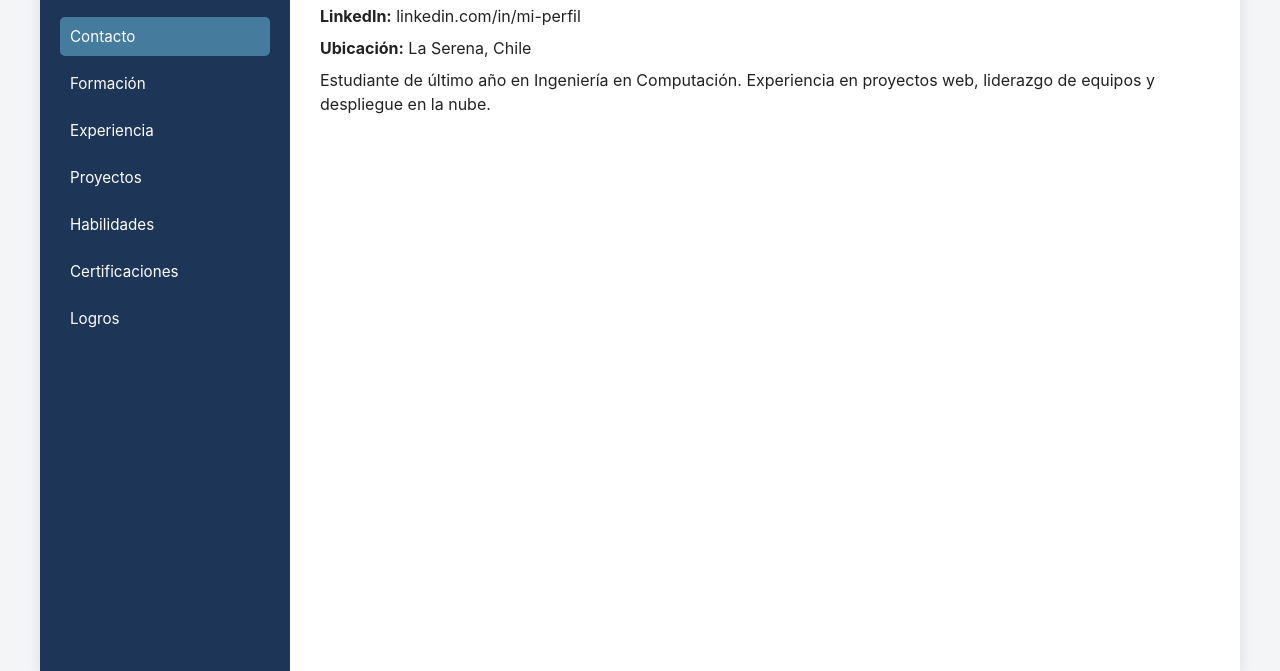
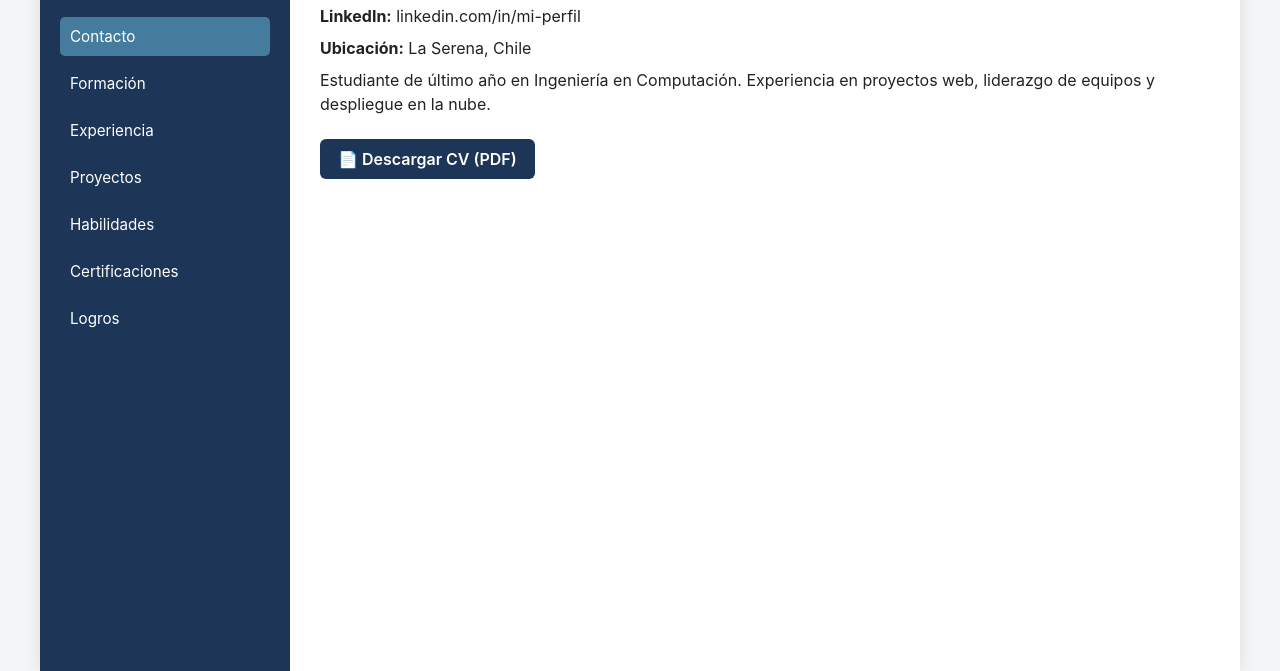
Before and after one commit to Sady-Guzman/CV_web, a plain HTML site: page index.html in a window 1280 px wide. Shown: the part 129-800 px from the top of the page. Drawn offline with Linux system fonts and the light colour scheme.

Commit message:
agrega btn descargar cv

```diff
--- a/script.js
+++ b/script.js
@@ -38,6 +38,7 @@ const texts = {
       <p><strong>LinkedIn:</strong> linkedin.com/in/mi-perfil</p>
       <p><strong>Ubicación:</strong> La Serena, Chile</p>
       <p>Estudiante de último año en Ingeniería en Computación. Experiencia en proyectos web, liderazgo de equipos y despliegue en la nube.</p>
+      <a href="assets/SadyGuzman_CV_2025_esp.pdf" target="_blank" class="cv-button">📄 Descargar CV (PDF)</a>
     `,
     formacion: `
       <h2>Formación</h2>
@@ -101,6 +102,7 @@ const texts = {
       <p><strong>LinkedIn:</strong> linkedin.com/in/my-profile</p>
       <p><strong>Location:</strong> La Serena, Chile</p>
       <p>Final-year Computer Engineering student. Experienced in web projects, team leadership, and cloud deployment.</p>
+      <a href="assets/SadyGuzman_CV_2025_en.pdf" target="_blank" class="cv-button">📄 Download CV (PDF)</a>
     `,
     formacion: `
       <h2>Education</h2>
--- a/styles.css
+++ b/styles.css
@@ -154,3 +154,20 @@ ul {
     padding: 80px 20px 20px 20px;
   }
 }
+
+
+.cv-button {
+  display: inline-block;
+  margin-top: 15px;
+  padding: 10px 18px;
+  background-color: #1d3557;
+  color: white;
+  border-radius: 6px;
+  text-decoration: none;
+  font-weight: 600;
+  transition: background 0.2s ease;
+}
+
+.cv-button:hover {
+  background-color: #457b9d;
+}
```
Also changed, not shown: 4 other files.
